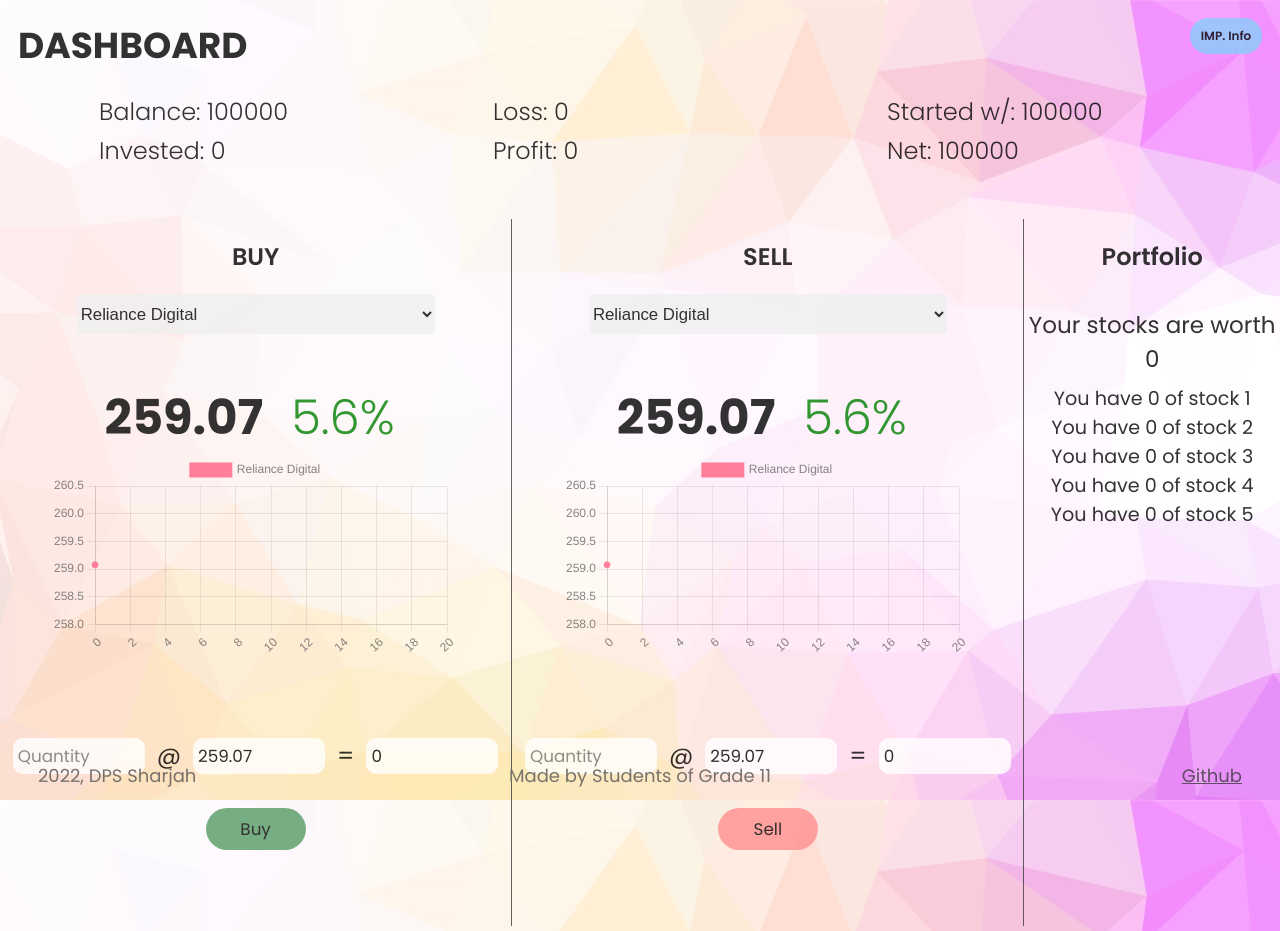
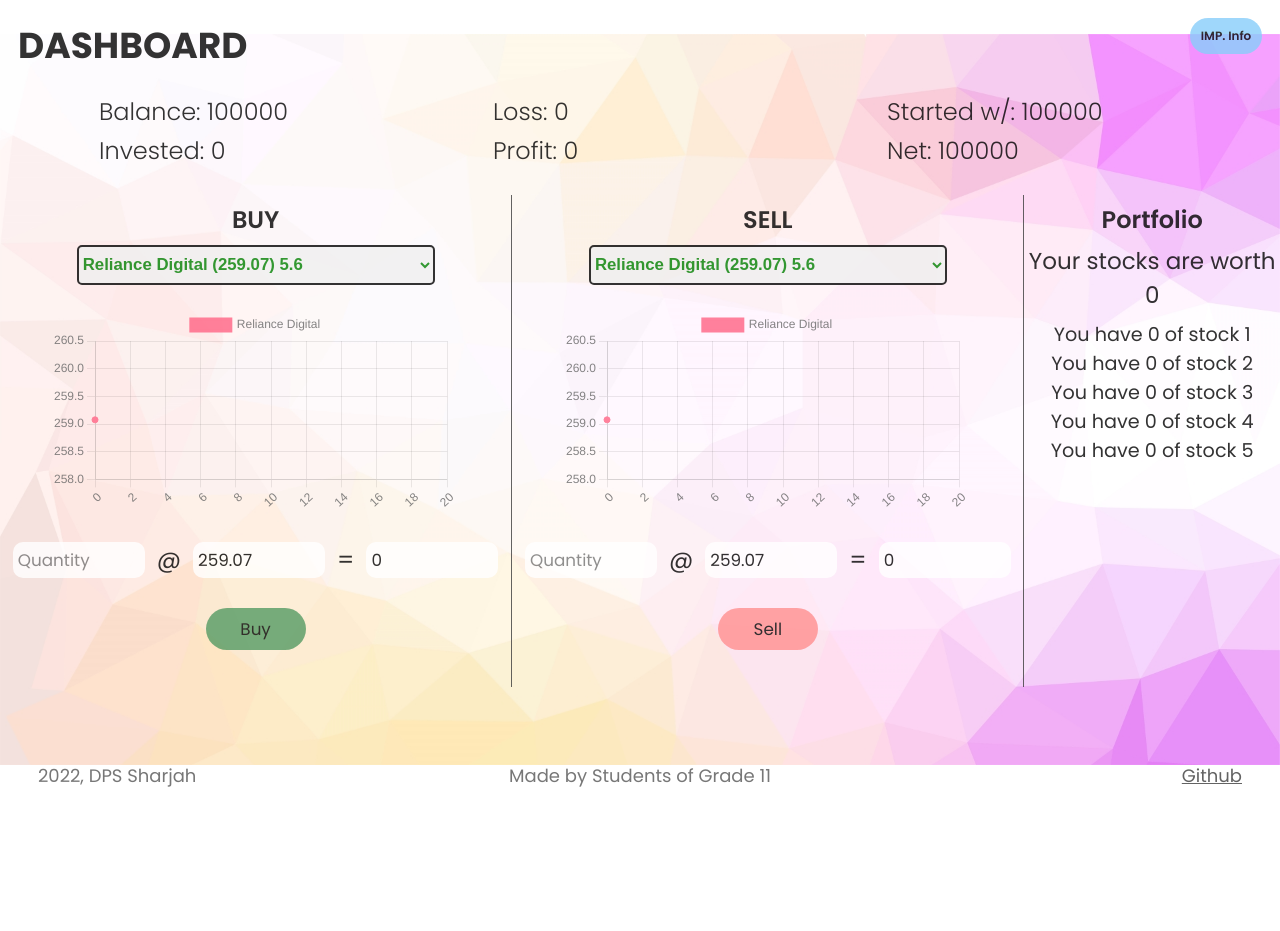
Before and after one commit to TanmeenPatel/DPS-Trading-Platform, a plain HTML site: page index.html in a window 1280 px wide. Shown: the top 931 px of the page. After the commit the page ends 800 px from the top, so only its background shows below. Drawn offline with nearby package versions, Linux system fonts and the light colour scheme.

Commit message:
added a little feature

```diff
--- a/index.css
+++ b/index.css
@@ -1,6 +1,6 @@
 body {
     background: url("bg.jpg") no-repeat center center fixed;
-    background-size: cover;
+    background-size: 100%;
     opacity: 0.8;
     margin: 0;
     font-size: 24px;
@@ -104,23 +104,23 @@ td {
 .buy {
     width: 40%;
     border-right: thin solid #3c3c3c;
-    /* height: 18em; */
+    height: 20.5em;
 }
 
 .sell {
     width: 40%;
     border-right: thin solid #3c3c3c;
-    /* height: 18em; */
+    height: 20.5em;
 }
 
 .portfolio {
     width: 20%;
-    height: 18em;
+    height: 20.5em;
 }
 
 .buy-sell {
     font-family: 'Poppins', 'Verdana', sans-serif;
-    margin-top: 2em;
+    margin-top: 1em;
     display: flex;
     justify-content: center;
 }
@@ -130,6 +130,8 @@ td {
     font-weight: 600;
     font-size: 1em;
     text-align: center;
+    margin-bottom: 0.3em;
+    margin-top: 0.3em;
 }
 
 select {
@@ -152,18 +154,18 @@ select {
 }
 
 .flex {
-    margin-top: 2em;
+    margin-top: 0.5em;
     display: flex;
     justify-content: center;
 }
 
 .current-price {
-    font-size: 2em;
+    font-size: 1.5em;
     font-weight: 900;
 }
 
 .trend {
-    font-size: 2em;
+    font-size: 1.5em;
     width: 25%;
     padding-left: 0.33em;
     font-weight: 300;
@@ -202,7 +204,7 @@ select {
 }
 
 .buy-button {
-    margin-top: 2em;
+    margin-top: 1.8em;
     height: 2.5em;
     font-family: 'Poppins', 'Verdana', sans-serif;
     font-size: 0.7em;
@@ -229,7 +231,7 @@ textarea {
 }
 
 .sell-button {
-    margin-top: 2em;
+    margin-top: 1.8em;
     height: 2.5em;
     font-family: 'Poppins', 'Verdana', sans-serif;
     font-size: 0.7em;
@@ -251,8 +253,8 @@ a {
 
 #verified-bought {
     text-align: center;
-    margin-top: 2em;
-    height: 2.5em;
+    margin-top: 1em;
+    height: 1em;
     font-family: 'Poppins', 'Verdana', sans-serif;
     font-size: 0.7em;
     font-weight: 600;
@@ -260,8 +262,8 @@ a {
 
 #verified-sold {
     text-align: center;
-    margin-top: 2em;
-    height: 2.5em;
+    margin-top: 1em;
+    height: 1em;
     font-family: 'Poppins', 'Verdana', sans-serif;
     font-size: 0.7em;
     font-weight: 600;
@@ -273,7 +275,6 @@ a {
 }
 
 #div-for-worth {
-    margin-top: 1.5em;
     margin-bottom: 3%;
     font-size: 1.2em;
 }
@@ -284,6 +285,11 @@ a {
 }
 
 .chart-container {
-    margin: 0 auto 5rem auto;
-    max-width : 80%
+    margin: 0.5em auto 1.8rem auto;
+    max-width: 80%
 }
+
+select {
+    font-weight: 600;
+    border: black solid 2px;
+}
--- a/index.html
+++ b/index.html
@@ -59,20 +59,23 @@
             <h2 class="subheading">BUY</h2>
             <div class="content">
                 <select name="buy" id="buy">
-                    <option value="p1" data-name = "Reliance Digital" id="option">Reliance Digital</option>
-                    <option value="p2" data-name = "NVIDIA" id="option">NVIDIA</option>
-                    <option value="p3" data-name = "Tesla" id="option">Tesla</option>
-                    <option value="p4" data-name = "Tata" id="option">Tata</option>
-                    <option value="p5" id="option">
-                        Microsoft
+                    <option value="p1" data-name="Reliance Digital" id="option1">Reliance Digital
+                    </option>
+                    <option value="p2" data-name="NVIDIA" id="option2">NVIDIA
+                    </option>
+                    <option value="p3" data-name="Tesla" id="option3">Tesla
+                    </option>
+                    <option value="p4" data-name="Tata" id="option4">Tata
+                    </option>
+                    <option value="p5" data-name="Microsoft" id="option5">Microsoft
                     </option>
                 </select>
                 <div class="flex">
-                    <div class="current-price" id="current-price-buy"></div>
-                    <div class="trend" id="trend-buy"></div>
+                    <!-- <div class="current-price" id="current-price-buy"></div>
+                    <div class="trend" id="trend-buy"></div> -->
                 </div>
                 <div class="chart-container">
-                    <canvas id = "buy_side_chart"></canvas>
+                    <canvas id="buy_side_chart"></canvas>
                 </div>
                 <div class="flex">
                     <textarea id="quantity-buy" cols="30" rows="1" placeholder="Quantity"></textarea>
@@ -89,20 +92,20 @@
             <h2 class="subheading">SELL</h2>
             <div class="content">
                 <select name="sell" id="sell">
-                    <option value="p1" data-name = "Reliance Digital" id="option">Reliance Digital</option>
-                    <option value="p2" data-name = "NVIDIA" id="option">NVIDIA</option>
-                    <option value="p3" data-name = "Tesla" id="option">Tesla</option>
-                    <option value="p4" data-name = "Tata" id="option">Tata</option>
-                    <option value="p5" id="option">
+                    <option value="p1" data-name="Reliance Digital" id="option1y">Reliance Digital</option>
+                    <option value="p2" data-name="NVIDIA" id="option2y">NVIDIA</option>
+                    <option value="p3" data-name="Tesla" id="option3y">Tesla</option>
+                    <option value="p4" data-name="Tata" id="option4y">Tata</option>
+                    <option value="p5" data-name="Microsoft" id="option5y">
                         Microsoft
                     </option>
                 </select>
                 <div class="flex">
-                    <div class="current-price" id="current-price-sell"></div>
-                    <div class="trend" id="trend-sell"></div>
+                    <!-- <div class="current-price" id="current-price-sell"></div>
+                    <div class="trend" id="trend-sell"></div> -->
                 </div>
                 <div class="chart-container">
-                    <canvas id = "sell_side_chart"></canvas>
+                    <canvas id="sell_side_chart"></canvas>
                 </div>
                 <div class="flex">
                     <textarea id="quantity-sell" cols="30" rows="1" placeholder="Quantity"></textarea>
--- a/scripts/index.js
+++ b/scripts/index.js
@@ -13,7 +13,7 @@ if (localStorage.vis == "undefined1") {
     localStorage.p4_change = -"1.72"
     localStorage.p5_change = -"7.72"
     localStorage.stocks = '[{}]'
-    localStorage.stock_history = JSON.stringify({p1 : [259.076], p2 : [92.210], p3 : [150.456], p4 : [192.010], p5 : [72.789]})
+    localStorage.stock_history = JSON.stringify({ p1: [259.076], p2: [92.210], p3: [150.456], p4: [192.010], p5: [72.789] })
     localStorage.invested = "0"
 }
 var k = 1;
@@ -112,7 +112,7 @@ function Loop() {
         if (k < 2) {
             Loop();
         }
-    }, 500)
+    }, 200)
 }
 let n = 0
 function display() {
@@ -150,14 +150,54 @@ function display() {
         document.getElementById("loss").innerHTML = String(100000 - (Number(localStorage.balance) + worth)).substring(0, 8)
         document.getElementById("profit").innerHTML = "0"
     }
+    for (a = 1; a <= 5; a++) {
+        if (a == 1) {
+            p = 'Reliance Digital '
+        }
+        else if (a == 2) {
+            p = 'NVIDIA '
+        }
+        else if (a == 3) {
+            p = 'Tesla '
+        }
+        else if (a == 4) {
+            p = 'Tata '
+        }
+        else if (a == 5) {
+            p = 'Microsoft '
+        }
+        if (localStorage[`p${a}_change`][0] == "-") {
+            document.getElementById(`option${a}`).style.color = "red"
+            document.getElementById(`option${a}y`).style.color = "red"
+            if (document.getElementById("buy").value == `p${a}`) {
+                document.getElementById('buy').style.color = "red"
+            }
+            if (document.getElementById("sell").value == `p${a}`) {
+                document.getElementById('sell').style.color = "red"
+            }
+        }
+
+        else {
+            document.getElementById(`option${a}`).style.color = "green"
+            document.getElementById(`option${a}y`).style.color = "green"
+            if (document.getElementById("buy").value == `p${a}`) {
+                document.getElementById('buy').style.color = "green"
+            }
+            if (document.getElementById("sell").value == `p${a}`) {
+                document.getElementById('sell').style.color = "green"
+            }
+        }
+        document.getElementById(`option${a}`).innerHTML = p + `(${String(localStorage[`p${a}`]).substring(0, 6)}) ${localStorage[`p${a}_change`].substring(0, 6)}`
+        document.getElementById(`option${a}y`).innerHTML = p + `(${String(localStorage[`p${a}`]).substring(0, 6)}) ${localStorage[`p${a}_change`].substring(0, 6)}`
+    }
 
     document.getElementById("net").innerHTML = String(Number(localStorage.balance) + worth).substring(0, 8)
     document.getElementById("invested").innerHTML = String(localStorage.invested).substring(0, 8) //updating the amount the player has invested
     document.getElementById("current-balance").innerHTML = localStorage.balance.substring(0, 8) //updating current balance
     document.getElementById("current-price-sell-text").innerHTML = localStorage[sell_s].substring(0, 6)
     document.getElementById("current-price-buy-text").innerHTML = localStorage[buy_s].substring(0, 6)
-    document.getElementById("current-price-buy").innerHTML = localStorage[buy_s].substring(0, 6)
-    document.getElementById("trend-buy").innerHTML = `${localStorage[`${buy_s}_change`].substring(0, 6)}%` //representing the latest trend in buying subsection
+    // document.getElementById("current-price-buy").innerHTML = localStorage[buy_s].substring(0, 6)
+    // document.getElementById("trend-buy").innerHTML = `${localStorage[`${buy_s}_change`].substring(0, 6)}%` //representing the latest trend in buying subsection
 
     display_buy_chart(buy_s_name, buy_s)
 
@@ -173,21 +213,15 @@ function display() {
     let total2 = String(current_price2 * quantity2)
     document.getElementById('invested-sell').innerHTML = total2.substring(0, 6) //finding the total and displaying it in total
 
-    if (localStorage[`${buy_s}_change`][0] == "-") {
-        document.getElementById("trend-buy").style.color = "red"
+
+    // Selling Part
+    // document.getElementById("current-price-sell").innerHTML = localStorage[sell_s].substring(0, 6)
+    // document.getElementById("trend-sell").innerHTML = `${localStorage[`${sell_s}_change`].substring(0, 6)}%`
+    if (localStorage[`${sell_s}_change`][0] == "-") {
+        // document.getElementById("trend-sell").style.color = "red"
     }
     else {
-        document.getElementById("trend-buy").style.color = "green"
-    }
-
-    // Selling Part
-    document.getElementById("current-price-sell").innerHTML = localStorage[sell_s].substring(0, 6)
-    document.getElementById("trend-sell").innerHTML = `${localStorage[`${sell_s}_change`].substring(0, 6)}%`
-    if (localStorage[`${sell_s}_change`][0] == "-") {
-        document.getElementById("trend-sell").style.color = "red"
-    }
-    else {
-        document.getElementById("trend-sell").style.color = "green"
+        // document.getElementById("trend-sell").style.color = "green"
     }
 
     display_sell_chart(sell_s_name, sell_s)
```
